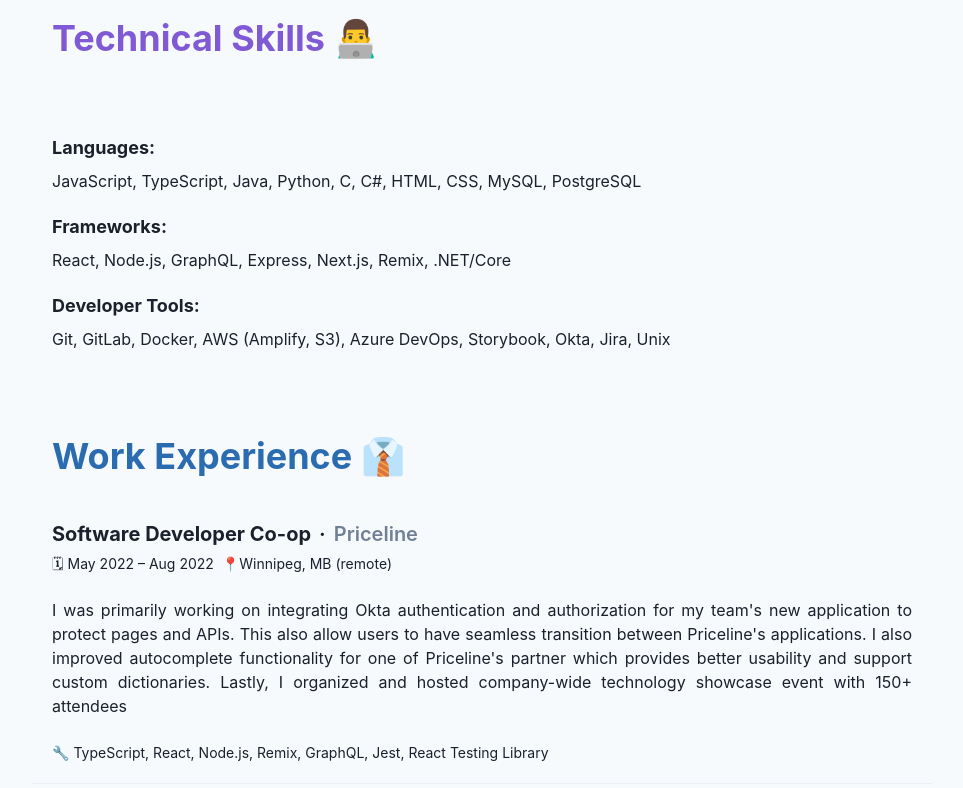
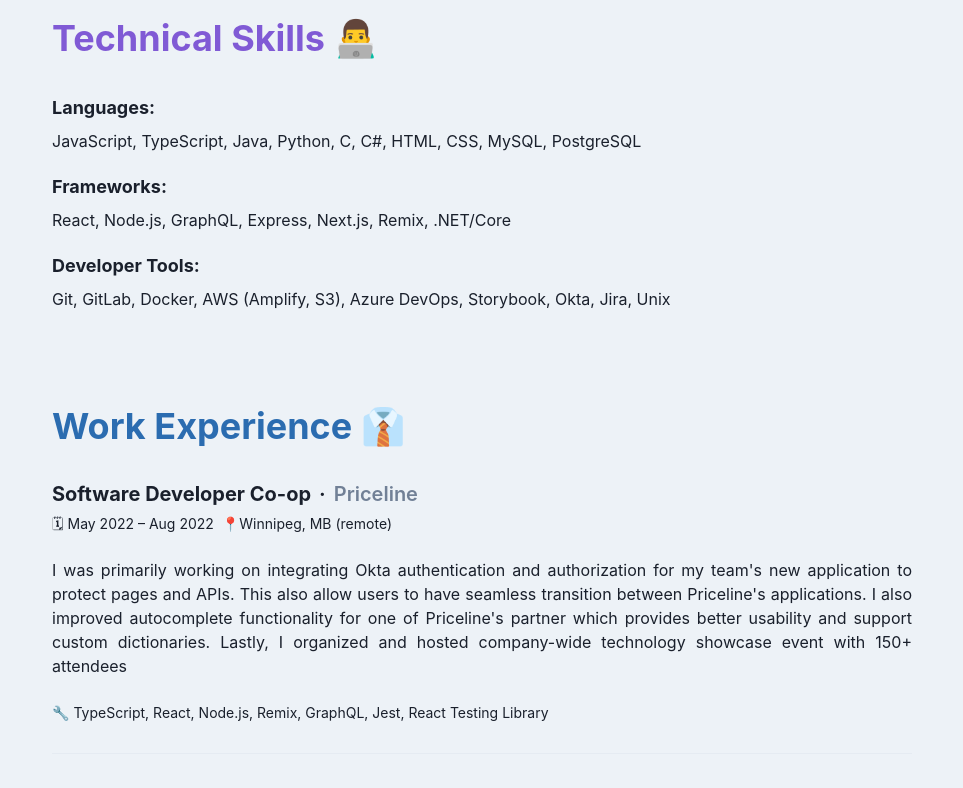
Before and after one commit to devin-efendy/portfolio-v4, a Next.js app: page /resume in a window 1280 px wide. Shown: the part 820-1608 px from the top of the page, without its empty margins (158-1121 px from the left). Built offline with nearby package versions, Linux system fonts and the light colour scheme.

Commit message:
refactor resume section wrapper

```diff
--- a/src/components/layout/SectionWrapper.tsx
+++ b/src/components/layout/SectionWrapper.tsx
@@ -16,9 +16,15 @@ const SectionWrapper = ({
   ...props
 }: Props) => {
   return (
-    <Center id={id} my='50px' mx='30px'>
-      <Flex flexDirection='column' width='900px' {...props}>
-        <Heading as='h1' px={[3, 5]} mb={5} color={titleColor ?? 'primary'}>
+    <Center id={id} my='30px' mx='30px'>
+      <Flex
+        flexDirection='column'
+        width='900px'
+        px={[3, 5]}
+        py='30px'
+        {...props}
+      >
+        <Heading as='h1' color={titleColor ?? 'primary'} mb="30px">
           {title} {emoji}
         </Heading>
         {children}
--- a/src/components/molecules/Experience.tsx
+++ b/src/components/molecules/Experience.tsx
@@ -12,7 +12,6 @@ const Experience = ({
 }: ExperienceProps) => {
   return (
     <Box id={id}>
-      <Box px={[3, 5]} py='20px'>
       <Flex fontSize='xl' flexDirection={['column', 'row']}>
         <Text fontWeight='bold'>{position}</Text>
         <Text fontWeight='bold' mx={[0, 2]} display={['none', 'flex']}>
@@ -35,8 +34,7 @@ const Experience = ({
       <Text as='p' mt={5} fontSize='14px'>
         🔧 {technologies}
       </Text>
-      </Box>
-      <Divider />
+      <Divider mt='30px'/>
     </Box>
   )
 }
--- a/src/components/section/Education.tsx
+++ b/src/components/section/Education.tsx
@@ -26,16 +26,11 @@ const Education = () => {
       emoji='🎓'
       titleColor='teal.500'
     >
-      <Box px={[3, 5]} py='30px'>
       <Text fontSize='2xl' fontWeight='bold'>
         Bachelor of Computer Science Honours (Co-op)
       </Text>
 
-        <Flex
-          fontSize='xl'
-          flexDirection={['column', 'row']}
-          textAlign='justify'
-        >
+      <Flex fontSize='xl' flexDirection={['column', 'row']} textAlign='justify'>
         <Text color='gray.500' fontWeight='semibold'>
           University of Manitoba
         </Text>
@@ -71,7 +66,6 @@ const Education = () => {
           content='Introduction to Computer Science 2, Operating Systems'
         />
       </Flex>
-      </Box>
     </SectionWrapper>
   )
 }
--- a/src/components/section/Skills.tsx
+++ b/src/components/section/Skills.tsx
@@ -25,8 +25,7 @@ const Skills = () => {
       emoji='👨‍💻'
       titleColor='purple.500'
     >
-      <Box px={[3, 5]} py='30px'>
-        <Flex flexDirection='column' mt={5} gap={3}>
+      <Flex flexDirection='column' gap={3}>
         <SkillCategory
           category='Languages'
           content='JavaScript, TypeScript, Java, Python, C, C#, HTML, CSS, MySQL, PostgreSQL'
@@ -40,7 +39,6 @@ const Skills = () => {
           content='Git, GitLab, Docker, AWS (Amplify, S3), Azure DevOps, Storybook, Okta, Jira, Unix'
         />
       </Flex>
-      </Box>
     </SectionWrapper>
   )
 }
--- a/src/components/section/WorkExperience.tsx
+++ b/src/components/section/WorkExperience.tsx
@@ -1,3 +1,4 @@
+import { Box } from '@chakra-ui/react'
 import { IExperience } from '../../types'
 import SectionWrapper from '../layout/SectionWrapper'
 import Experience from '../molecules/Experience'
@@ -14,7 +15,9 @@ const WorkExperience = ({ experience }: Props) => {
       titleColor='blue.600'
     >
       {experience.map((exp) => (
-        <Experience key={exp.id} {...exp} />
+        <Box key={exp.id} pb='30px'>
+          <Experience {...exp} />
+        </Box>
       ))}
     </SectionWrapper>
   )
--- a/src/pages/_app.tsx
+++ b/src/pages/_app.tsx
@@ -11,7 +11,7 @@ function MyApp({ Component, pageProps }: AppProps) {
         <meta name='description' content='Devin Efendy Portfolio' />
       </Head>
       <ChakraProvider theme={theme}>
-        <Box bg='gray.50'>
+        <Box bg='gray.100'>
           <Component {...pageProps} />
         </Box>
       </ChakraProvider>
```
Lines whose indentation alone changed are shown as unchanged.
